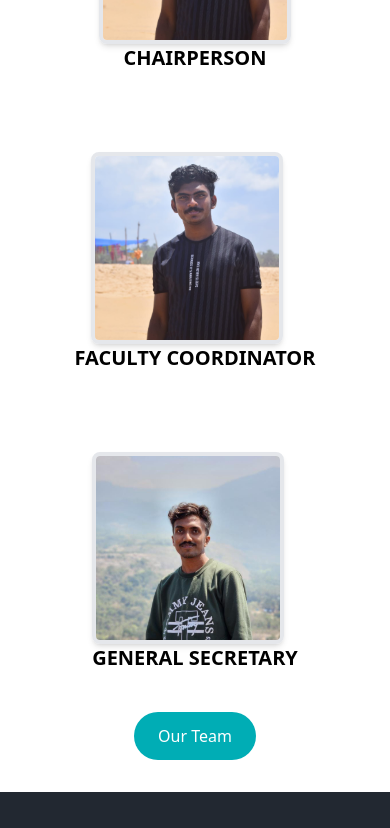
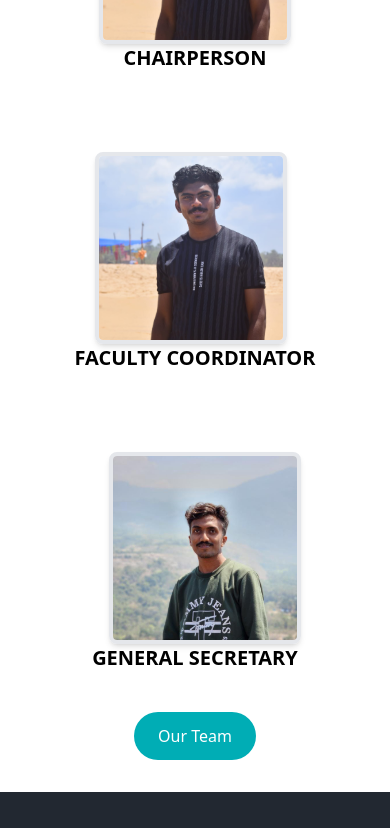
Before and after one commit to agastus047/iei-cse-tkmce, a Next.js app: page / in a window 390 px wide. Shown: the part 3538-4366 px from the top of the page. Built offline with nearby package versions, Linux system fonts and the light colour scheme.

Commit message:
execom container update

```diff
--- a/src/components/ExecomContainer.jsx
+++ b/src/components/ExecomContainer.jsx
@@ -14,13 +14,13 @@ const ExecutiveTeam = () => {
         </div>
         <div className="rounded-lg overflow-hidden p-6 mx-auto">
 
-          <img src='/assets/execommember/Sanjay S J.jpg' className="ml-4 md:ml-0 border-4 border-cyablue shadow-md w-48 h-48 md:w-64 md:h-64 object-cover rounded-lg" />
+          <img src='/assets/execommember/Sanjay S J.jpg' className="ml-5 md:ml-0 border-4 border-cyablue shadow-md w-48 h-48 md:w-64 md:h-64 object-cover rounded-lg" />
           <h2 className="text-xl font-semibold mb-4 text-center">FACULTY COORDINATOR</h2>
 
         </div>
         <div className="mt-0 md:mt-10 rounded-lg overflow-hidden p-6 mx-auto">
 
-          <img src='/assets/execommember/Mohammed sinan pakkada .jpg' className="border-4 border-cyablue shadow-md  w-48 h-48 md:w-64 md:h-64 object-cover rounded-lg" />
+          <img src='/assets/execommember/Mohammed sinan pakkada .jpg' className="ml-5 border-4 border-cyablue shadow-md  w-48 h-48 md:w-64 md:h-64 object-cover rounded-lg" />
           <h2 className="text-xl font-semibold mb-4 text-center">GENERAL SECRETARY</h2>
 
         </div>
```
